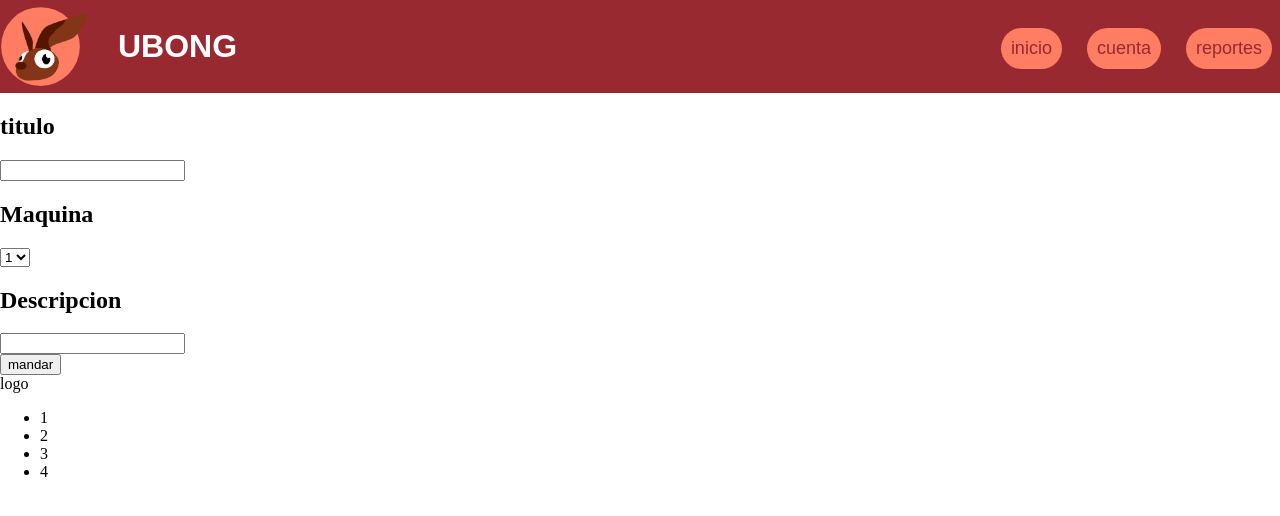
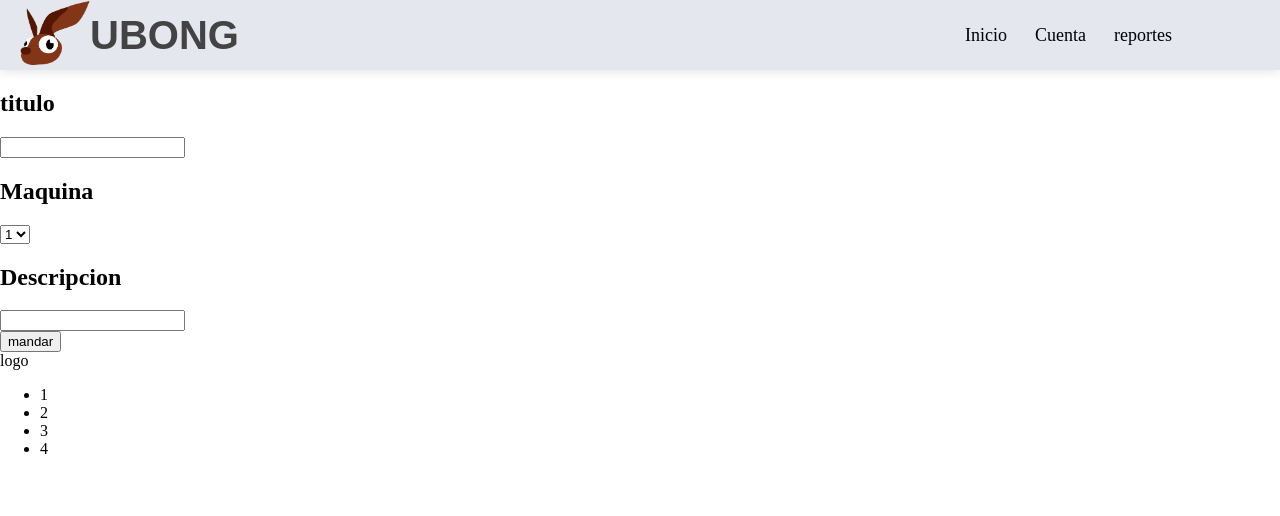
Before and after one commit to GusSaman0/Ubong, a website: page Inicio_Admin.html in a window 1280 px wide. Drawn offline with Linux system fonts and the light colour scheme.

Commit message:
integracion de todos los headers, falta correcion de color

```diff
--- a/CSS/Style.css
+++ b/CSS/Style.css
@@ -10,105 +10,138 @@ html, body{
 /*g = general */
 /*l = logo */
 /*l1m = logo image 1 */
-.hi-g{
-    background-color: #992931;
-    padding: 3px;
-    margin: 0px;
-    display: flex;
-    justify-content: space-between;
+
+*,*:after,*:before
+{
+	box-sizing: border-box;
 }
 
-.hi-gl
+:root {
+	--header-outer-height: 120px;
+	--header-inner-height: 70px;
+	--header-height-difference: calc(
+		var(--header-outer-height) - var(--header-inner-height)
+	);
+	--header-bg: #e5e7ee;
+}
+
+.hi-g2
 {
+    width: 90%;
+    max-width: 1280px;
+    margin-left: 20px;
+    margin-right: 20px;
+}
+
+.hi-g
+{
+    height: var(--header-inner-height);
+    position: sticky;
+    top: sticky;
+    top: calc(var(--header-height-difference)*-1);
     display: flex;
     align-items: center;
-    gap: 20px;
+    background-color: var(--header-bg);
+    box-shadow: 0 2px 10px 0 rgba(0, 0, 0, 0.1);
+}
+
+.hi-g1
+{
+    height: var(--header-inner-height);
+    position: sticky;
+    top: 0;
+    display: flex;
+    align-items: center;
+    justify-content: space-between;
 }
 
 .hi-l
 {
-    background-color: #FF7D63;
-    border-radius: 50%;
-    height: 75px;
-    width: 75px;
-    display: flex;
-    justify-content: center;
-    align-items: center;
-    transition: transform 0.3s ease-in-out;
-    margin-right: 20px;
+    display: block;
+    height: calc(var(--header-inner-height)-30px);
 }
 
-.hi-g h1{
-    color: #ffffff;
-    font-family: 'Arial', sans-serif;
+.hi-n
+{
     display: flex;
+    flex-wrap: wrap;
 }
 
-.hi-g:hover .hi-l
+.hi-n a, .hi-n button
 {
-    transform: scale(1.05);
-    transition: all 0.3s ease-in-out;
+    font-size: 1.125rem;
+    color: inherit;
+    margin-left: 1.75rem;
+    position: relative;
+    font-weight: 500;
 }
 
-.hi-l1m
+.hi-n a
+{
+	display: none;
+	font-size: 1.125rem;
+	color: inherit;
+	text-decoration: none;
+}
+
+.hi-n button
+{
+    border: 0;
+	background-color: transparent;
+	padding: 0;
+}
+
+.hi-n a:hover:after, .hi-n button:hover:after
+{
+    transform: scaleX(1);
+}
+
+.hi-n a:after, .hi-n button:after
+{
+    transition: 0.25s ease;
+	content: "";
+	display: block;
+	width: 100%;
+	height: 2px;
+	background-color: currentcolor;
+	transform: scalex(0);
+	position: absolute;
+	bottom: -2px;
+	left: 0;
+}
+
+.hi-img
 {
     width: 70px;
     height: 70px;
 }
 
-.hi-l1m img
+.hi-l :hover
 {
-    margin-left: 10px;
-    width: 100%;
-    height: 100%;
-    object-fit: contain;
+    transform: scale(1.1);
+    animation: 0.4s ease forwards;
 }
 
-.hi-n li
+.hi-h1
 {
-    display: flex;
-    flex-direction: row;
-    align-items: right;
+    font-family: 'Arial', sans-serif;
+    color: #434343;
+    flex: auto;
+    font-size: 40px;
 }
 
-.hi-n ul
+@media (min-width: 800px)
 {
-    display: flex;
-    gap: 15px;
-    list-style: none;
-    margin-top: 20px;
-    padding: 0;
+    .hi-n a
+    {
+        display: inline-block;
+    }
+
+    .hi-n button
+    {
+        display: none;
+    }
 }
-
-.hi-n1
-{
-    display: flex;
-    padding: 1px;
-}
-
-.hi-n1 :hover
-{
-    padding: 1px;
-}
-
-.hi-n1
-{
-    border-radius: 50px;
-    margin: 5px;
-    padding: 10px;
-    display: flex;
-    background-color: #FF7D63;
-    color: #992931;
-    font-size: 18px;
-    font-family: 'Arial', sans-serif;
-}
-
-.hi-n1 a
-{
-    text-decoration: none;
-    color: #992931;
-}
-
 /*b = body */
 /*1.. = capa 1... */
 /*1/2 = imagen o login/registro 1/2 */
--- a/Inicio_Admin.html
+++ b/Inicio_Admin.html
@@ -7,36 +7,19 @@
     <link rel="stylesheet" href="./CSS/Style.css">
 </head>
 <body>
-    <header>
-        <div class="hi-g">
-            <div class="hi-gl">
-                <div class="hi-l">
-                    <div class="hi-l1m">
-                        <img src="./Imagenes/logo_Ubong.png" alt="Ubong">
-                    </div>
-                </div>
-                <h1 class="hi-1">UBONG</h1>
+    <header class="hi-g">
+	    <div class="hi-g1 hi-g2">
+            <div class="hi-l">
+                <img src="./Imagenes/logo_Ubong.png" alt="Ubong" class="hi-img">
             </div>
-            <div class="hi-n">
-                <ul>
-                    <li>
-                        <div class="hi-n1">
-                            <a href="../Inicio_User.html">inicio</a>
-                        </div>
-                    </li>
-                    <li>
-                        <div class="hi-n1">
-                            cuenta
-                        </div>
-                    </li>
-                    <li>
-                        <div class="hi-n1">
-                            <a href="./Reportes/Reportes.html">reportes</a>
-                        </div>
-                    </li>
-                </ul>
-            </div>
-        </div>
+            <h1 class="hi-h1">UBONG</h1>
+            <nav class="hi-n">
+                <a href="Inicio_Admin.html">Inicio</a>
+                <a href="">Cuenta</a>
+                <a href="./Reportes/Reportes.html">reportes</a>
+                <button>Menu</button>
+            </nav>
+	    </div>
     </header>
     <form action="">
         <div>
```
Also changed, not shown: Inicio_User.html (+12 -20 lines), L-RCuenta/Contraseña.html (+7 -20 lines), L-RCuenta/Login.html (+8 -4 lines), L-RCuenta/Register.html (+8 -4 lines), Reportes/Admin-Reportes.html (+12 -20 lines), index.html (+11 -7 lines).
